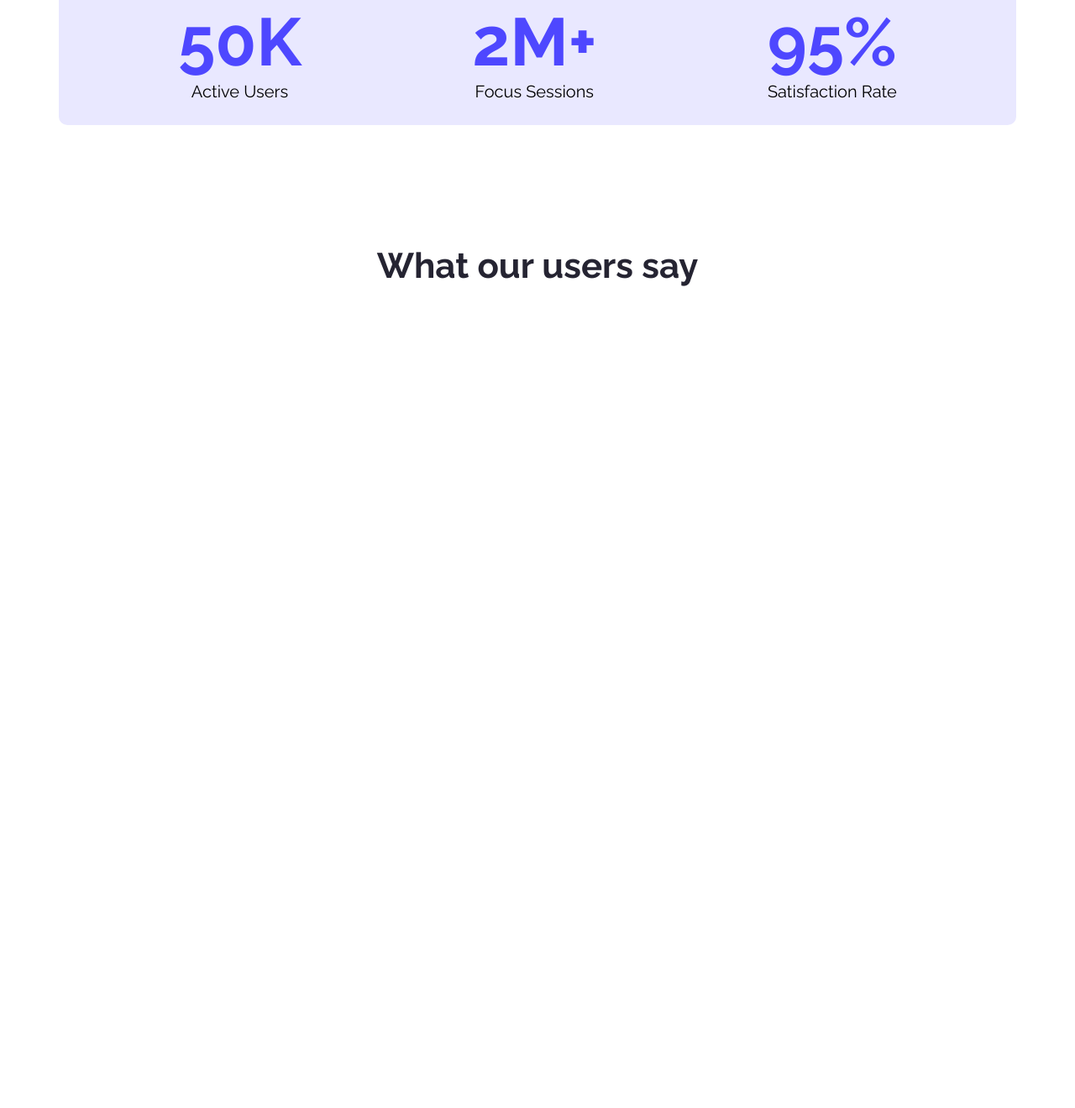
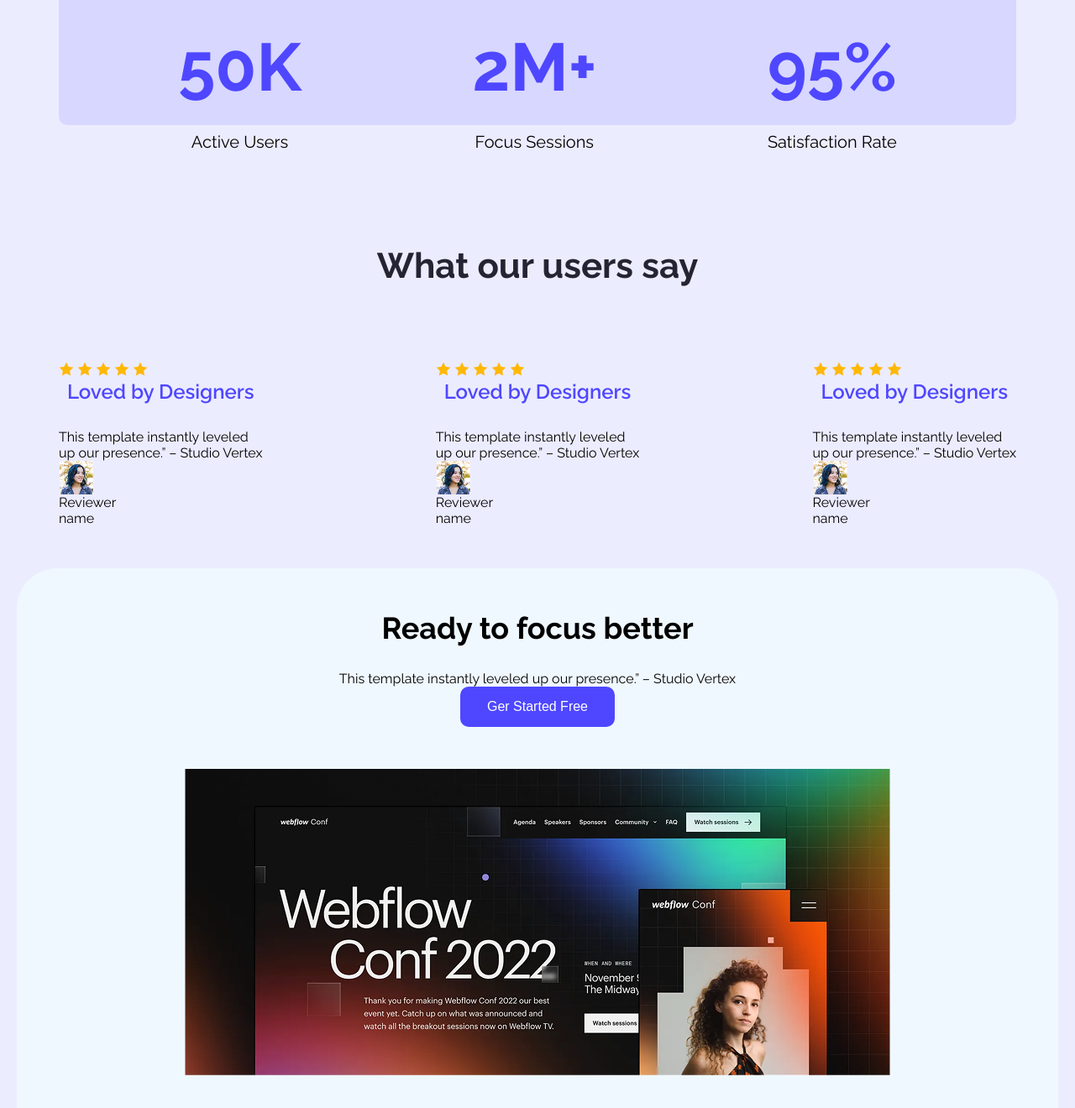
Before and after one commit to hriday33333/first-assignment-1, a plain HTML site: page index.html in a window 1280 px wide. Shown: the part 1480-2800 px from the top of the page at 84% size. Before the commit the page ends 1831 px from the top, so only its background shows below. Drawn offline with Linux system fonts and the light colour scheme.

Commit message:
added containt

```diff
--- a/index.html
+++ b/index.html
@@ -9,7 +9,7 @@
 <link href="https://fonts.googleapis.com/css2?family=Raleway:ital,wght@0,100..900;1,100..900&display=swap" rel="stylesheet">
     <link rel="stylesheet" href="styles/makup.css">
 </head>
-<body class="raleway-text">
+<body class="raleway-text yy">
     <!-- fisrt 1 -->
     <header class="header">
         <nav>
@@ -58,7 +58,72 @@
        <div class="space">
         <h1 class="write">What our users say</h1>
        </div>
+       <div class="parent">
+        <div>
+            <img src="/Assets/icon-star.png" alt="">
+        <img src="/Assets/icon-star.png" alt="">
+        <img src="/Assets/icon-star.png" alt="">
+        <img src="/Assets/icon-star.png" alt="">
+        <img src="/Assets/icon-star.png" alt="">
+        <h1 class="fff">Loved by Designers</h1>
+        <p class="ggg">This template instantly leveled <br>up our presence.” – Studio Vertex</p>
+
+           <img class="flax-icon" src="/Assets/avatar.png" alt="">
+            <P>Reviewer<br> name</P>
+       </div>
+        <div>
+            <img src="/Assets/icon-star.png" alt="">
+        <img src="/Assets/icon-star.png" alt="">
+        <img src="/Assets/icon-star.png" alt="">
+        <img src="/Assets/icon-star.png" alt="">
+        <img src="/Assets/icon-star.png" alt="">
+        <h1 class="fff">Loved by Designers</h1>
+        <p class="ggg">This template instantly leveled <br>up our presence.” – Studio Vertex</p>
+
+           <img class="flax-icon" src="/Assets/avatar.png" alt="">
+            <P>Reviewer<br> name</P>
+       </div>
+        <div>
+            <img src="/Assets/icon-star.png" alt="">
+        <img src="/Assets/icon-star.png" alt="">
+        <img src="/Assets/icon-star.png" alt="">
+        <img src="/Assets/icon-star.png" alt="">
+        <img src="/Assets/icon-star.png" alt="">
+        <h1 class="fff">Loved by Designers</h1>
+        <p class="ggg">This template instantly leveled <br>up our presence.” – Studio Vertex</p>
+
+           <img class="flax-icon" src="/Assets/avatar.png" alt="">
+            <P>Reviewer<br> name</P>
+       </div>
+    </div>
+    <div class="better">
+        <h1 style="color: rgb(0, 0, 0);">Ready to focus better</h1>
+        <p>This template instantly leveled up our presence.” – Studio Vertex</p>
+        <button class="centers">Ger Started Free</button>
+        <img class="ll" src="/Assets/wc-big.png" alt="">
+    </div>
+    <br>  <br> <br> <br> <br>
+
+   <div class="container">
+    <h1>Let's Get in Touch</h1>
+    <form action="#" method="POST">
+      <div class="form-group">
+        <label for="email">Email</label>
+        <input type="email" id="email" name="email" placeholder="example@email.com" required>
+      </div>
+      <div class="form-group">
+        <label for="name">Name</label>
+        <input type="text" id="name" name="name" placeholder="full name" required>
+      </div>
+      <div class="form-group">
+        <label for="message">Message</label>
+        <textarea id="message" name="message" placeholder="write your message" required></textarea>
+      </div>
+      <button type="submit" class="submit-btn">Get in Touch</button>
+    </form>
+  </div>
     </main>
+
     <footer>
 
     </footer>
--- a/styles/makup.css
+++ b/styles/makup.css
@@ -6,6 +6,9 @@
   font-optical-sizing: auto;
   font-weight: <weight>;
   font-style: normal;
+}
+.yy{
+    background-color: rgba(78, 71, 255, 0.1);;
 }
 
 *{
@@ -156,3 +159,112 @@ font-size: 20px;
     padding: 10px;
     color:rgb(37, 36, 50) ;
 }
+
+
+.flax-icon {
+
+}
+.parent{
+    /* border: 1px solid; */
+    display: flex;
+    justify-content: space-between;
+    max-width: 1140px;
+
+    margin: 0 auto;
+    padding: 50px;
+
+}
+.fff{
+    font-weight: 600;
+    font-size: 24px;
+}
+.ggg{
+    font-weight: 400;
+    font-size: 16px;
+}
+.flax-icon{
+    display: flex;
+}
+
+
+.better{
+    max-width: 1140px;
+    /* border: 1px solid; */
+    margin: 0 auto;
+    height: 696.77px;
+    text-align: center;
+    padding: 50px;
+    border-radius: 48px;
+    background-color: aliceblue;
+}
+.centers{
+    display: flex;
+    justify-content: center;
+    margin: 0 auto;
+}
+.ll{
+
+    display: flex;
+    justify-content: center;
+    margin: 0 auto;
+    padding: 50px;
+    border-radius: 48px;
+
+}
+
+/* gggggggggggggg */
+.container {
+  max-width: 600px;
+  margin: 50px auto;
+  padding: 20px;
+  background-color: #ffffff;
+  border-radius: 10px;
+  box-shadow: 0 0 15px rgba(0, 0, 0, 0.1);
+}
+
+h1 {
+  font-size: 36px;
+  font-weight: bold;
+  text-align: center;
+  margin-bottom: 30px;
+}
+
+.form-group {
+  margin-bottom: 20px;
+}
+
+label {
+  font-size: 16px;
+  display: block;
+  margin-bottom: 8px;
+}
+
+input[type="email"],
+input[type="text"],
+textarea {
+  width: 100%;
+  padding: 10px;
+  font-size: 16px;
+  border: 1px solid #ccc;
+  border-radius: 5px;
+}
+
+textarea {
+  resize: vertical;
+  min-height: 150px;
+}
+
+button.submit-btn {
+  width: 100%;
+  padding: 15px;
+  background-color: #1e88e5;
+  color: white;
+  border: none;
+  border-radius: 5px;
+  font-size: 18px;
+  cursor: pointer;
+}
+
+button.submit-btn:hover {
+  background-color: #1565c0;
+}
```
